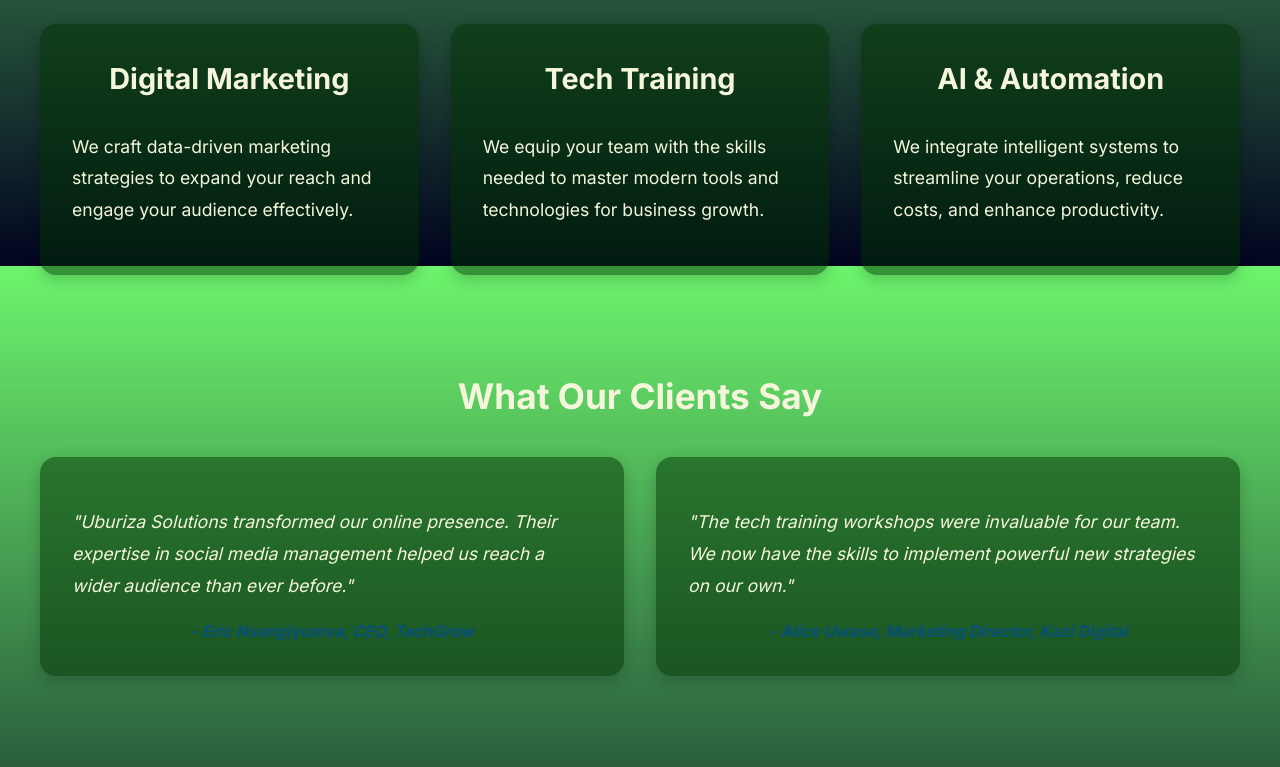
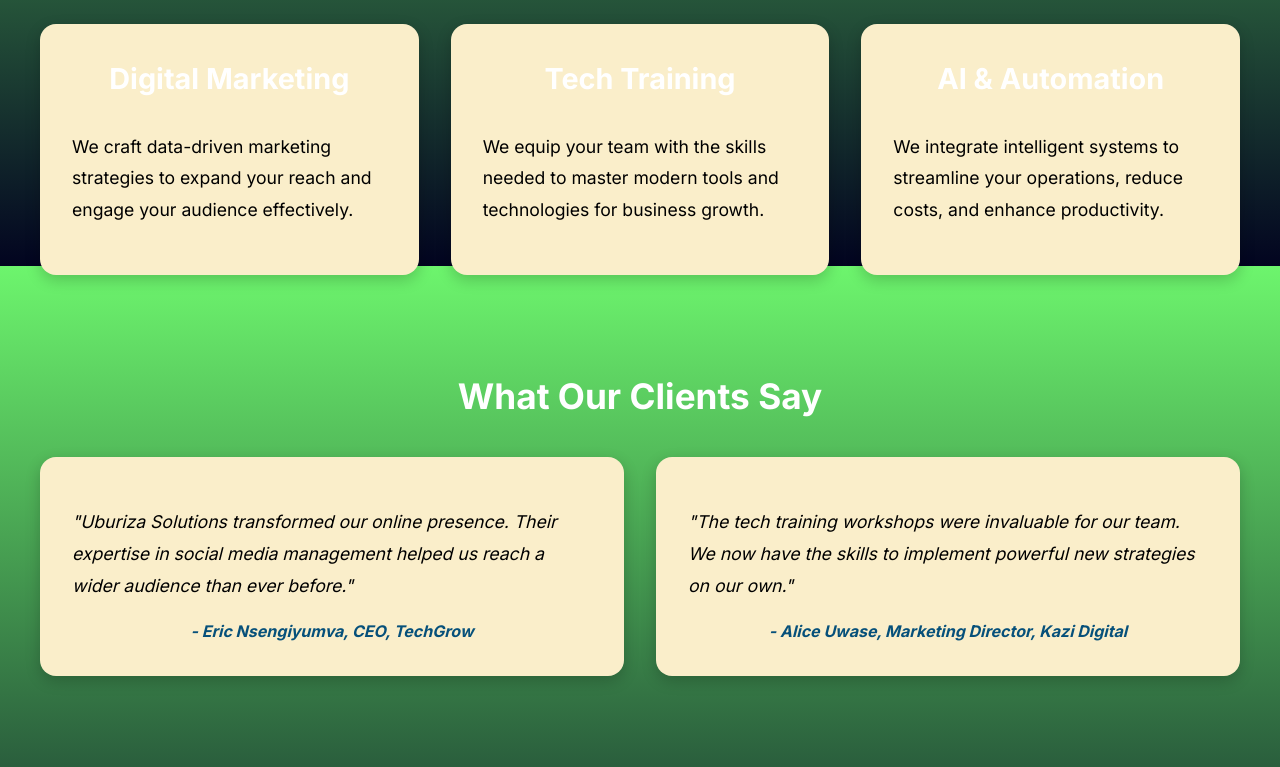
Before and after one commit to rusagusa/uburizascff2025.github.io, a plain HTML site: page index.html in a window 1280 px wide. Shown: the part 534-1301 px from the top of the page. Drawn offline with Linux system fonts and the light colour scheme.

Commit message:
Update styles.css

```diff
--- a/styles.css
+++ b/styles.css
@@ -7,7 +7,7 @@ We are using CSS variables for our color palette. This makes it easy to change c
 :root {
   --dark-blue: #020420;
   --dark-green: #6df56d;
-  --off-white: #F5F5DC;
+  --off-white: #ffffff;
   --blue: #06507a;
   --text-color: #f5f5dc;
   }
@@ -94,7 +94,7 @@ We are using CSS variables for our color palette. This makes it easy to change c
   font-size: 1.1rem;
   line-height: 1.8;
   text-align: center;
-  color: var(--off-white);
+  color: black;
   }
 
   /* Links */
@@ -122,7 +122,7 @@ We are using CSS variables for our color palette. This makes it easy to change c
   }
 
   .card {
-  background-color: rgba(0, 51, 0, 0.5);
+  background-color: 	#faeeca;
   padding: 2rem;
   border-radius: 1rem;
   box-shadow: 0 5px 15px rgba(0, 0, 0, 0.2);
```
